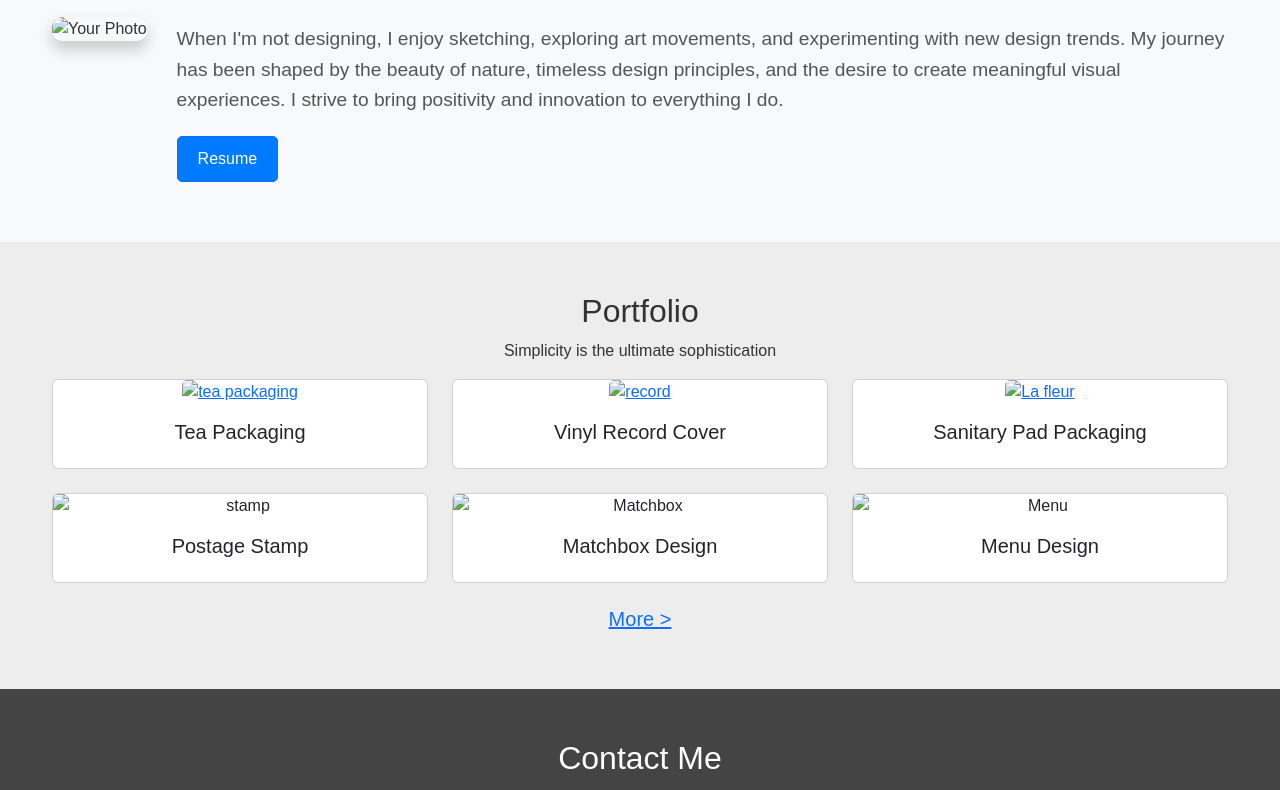
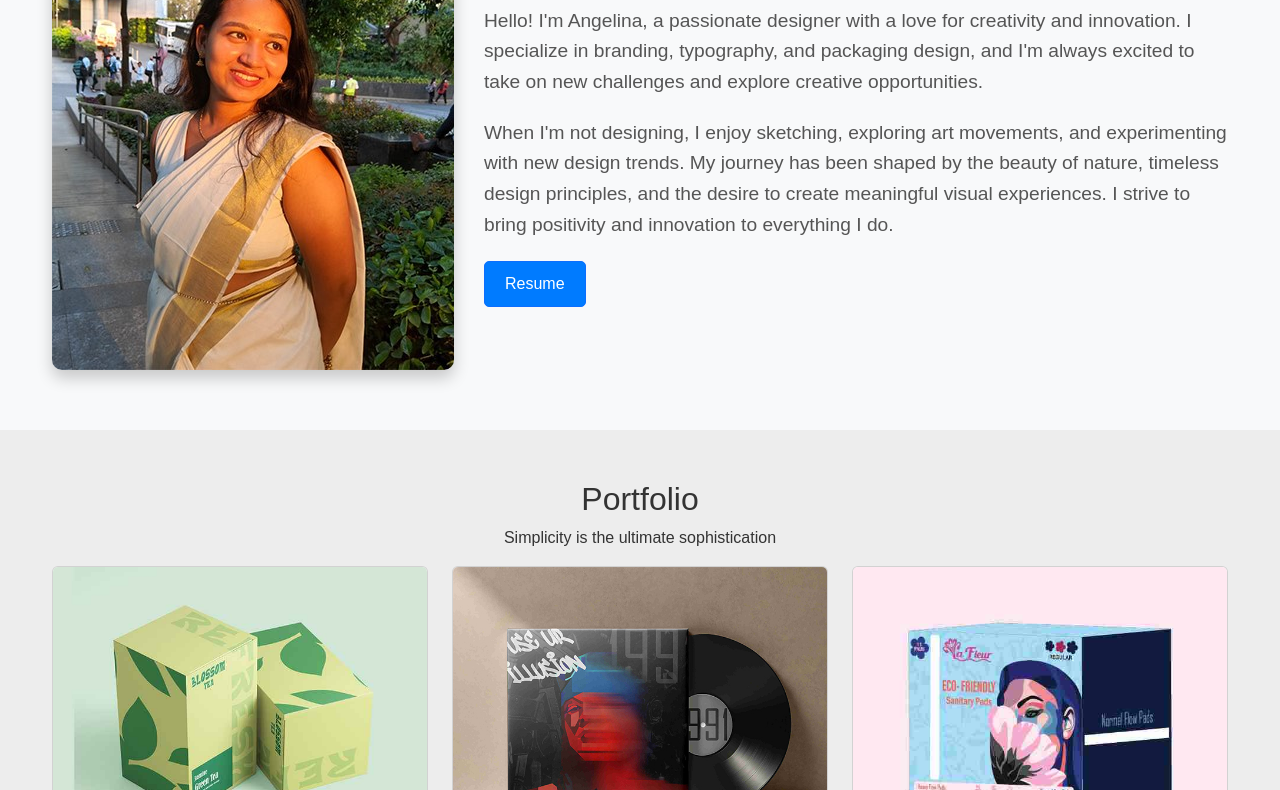
Before and after one commit to angelina352/as24, a plain HTML site: page index.html in a window 1280 px wide. Shown: the part 672-1462 px from the top of the page. Drawn offline with nearby package versions, Linux system fonts and the light colour scheme; files whose address does not match are found by name.

Commit message:
Update index.html

```diff
--- a/index.html
+++ b/index.html
@@ -172,7 +172,7 @@
         <div class="container">
             <h1>Welcome to my Portfolio!</h1>
             <p class="subtitle">Take a look around and tell me what you like..</p><br>
-            <video src="Namecard.mp4" autoplay loop ></video>
+            <video src="Website/Namecard.mp4" autoplay loop ></video>
         </div>
     </header>
 
@@ -182,7 +182,7 @@
             <div class="about-me-content">
                 <!-- Left: Image -->
                 <div class="about-me-image">
-                    <img src="photo.jpg" alt="Your Photo">
+                    <img src="Website/photo.jpg" alt="Your Photo">
                 </div>
 
                 <!-- Right: Information -->
@@ -205,7 +205,7 @@
               <div class="col">
                   <div class="card hover-card">
                       <a href="project1.html">
-                          <img src="Untitled-1.jpg" class="card-img-top" alt="tea packaging">
+                          <img src="Website/Untitled-1.jpg" class="card-img-top" alt="tea packaging">
                       </a>
                       <div class="card-body">
                           <h5 class="card-title">Tea Packaging</h5>
@@ -217,7 +217,7 @@
               <div class="col">
                   <div class="card hover-card">
                       <a href="project2.html">
-                          <img src="vinyl.jpg" class="card-img-top" alt="record">
+                          <img src="Website/vinyl.jpg" class="card-img-top" alt="record">
                       </a>
                       <div class="card-body">
                           <h5 class="card-title">Vinyl Record Cover</h5>
@@ -229,7 +229,7 @@
               <div class="col">
                   <div class="card hover-card">
                       <a href="project3.html">
-                          <img src="Artboard 1.jpg" class="card-img-top" alt="La fleur">
+                          <img src="Website/Artboard 1.jpg" class="card-img-top" alt="La fleur">
                       </a>
                       <div class="card-body">
                           <h5 class="card-title">Sanitary Pad Packaging</h5>
@@ -240,7 +240,7 @@
 
               <div class="col">
                   <div class="card hover-card">
-                      <img src="stamp.jpg" class="card-img-top" alt="stamp">
+                      <img src="Website/stamp.jpg" class="card-img-top" alt="stamp">
                       <div class="card-body">
                           <h5 class="card-title">Postage Stamp</h5>
                           <p class="card-text"></p>
@@ -250,7 +250,7 @@
 
               <div class="col">
                   <div class="card hover-card">
-                      <img src="matchbox.jpg" class="card-img-top" alt="Matchbox">
+                      <img src="Website/matchbox.jpg" class="card-img-top" alt="Matchbox">
                       <div class="card-body">
                           <h5 class="card-title">Matchbox Design</h5>
                           <p class="card-text"></p>
@@ -260,7 +260,7 @@
 
               <div class="col">
                   <div class="card hover-card">
-                      <img src="menu.jpg" class="card-img-top" alt="Menu">
+                      <img src="Website/menu.jpg" class="card-img-top" alt="Menu">
                       <div class="card-body">
                           <h5 class="card-title">Menu Design</h5>
                           <p class="card-text"></p>
```
